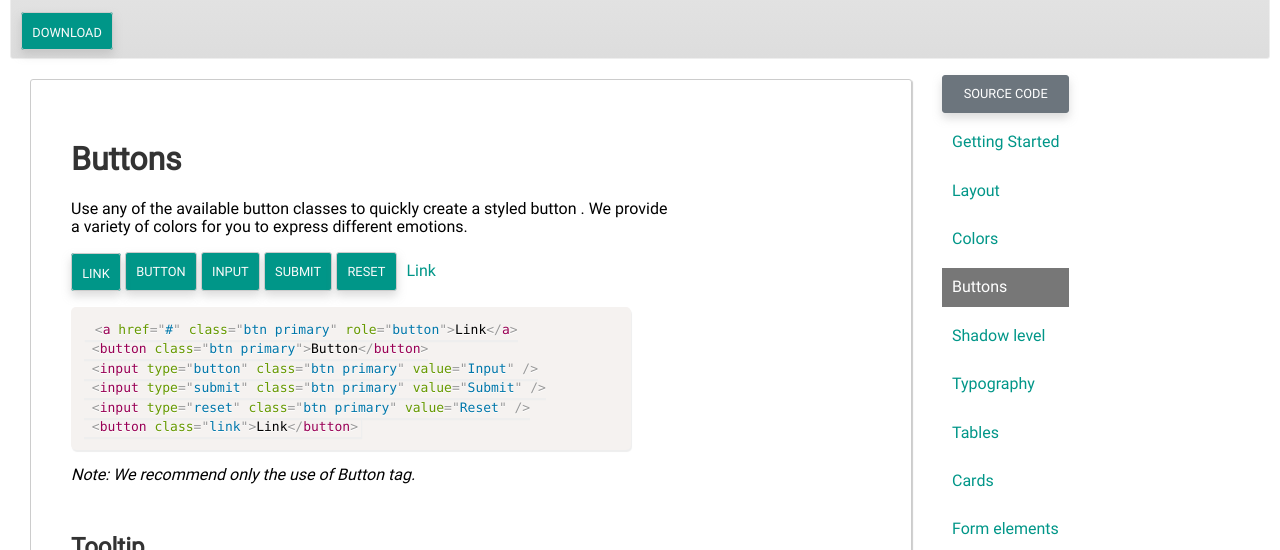
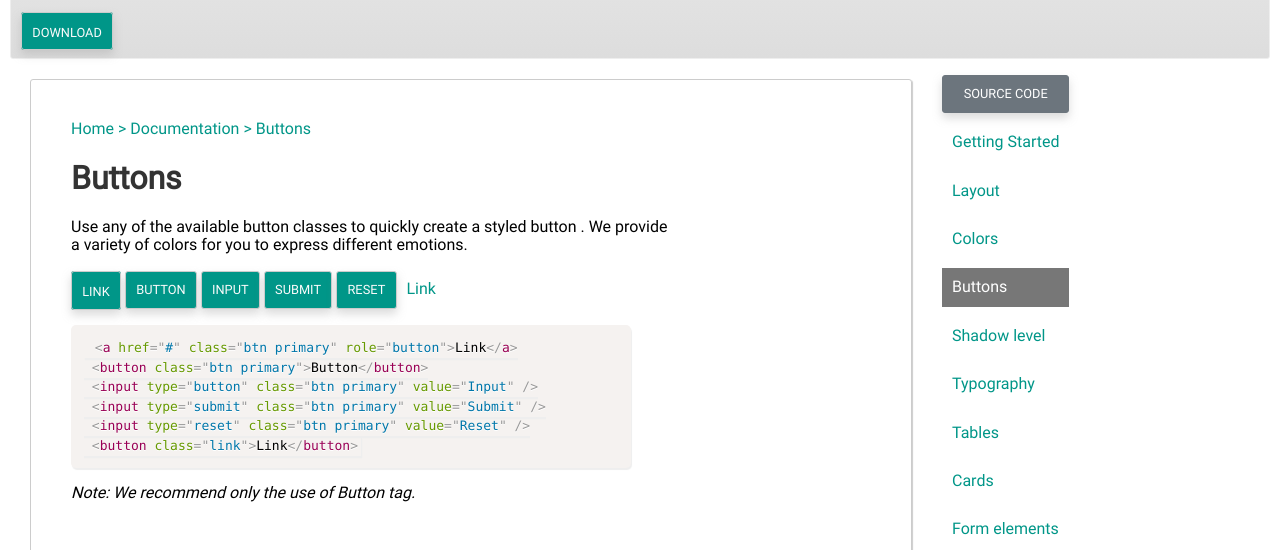
Before and after one commit to AdrianoLupossa/neptuno, a website: page dist/docs/buttons.html in a window 1280 px wide. Shown: the part 195-745 px from the top of the page. Drawn offline with Linux system fonts and the light colour scheme.

Commit message:
add breadcrumbs with microformats

```diff
--- a/dist/docs/buttons.html
+++ b/dist/docs/buttons.html
@@ -10,7 +10,7 @@
 	<link rel="stylesheet" href="../css/app.css" />
 	<link rel="stylesheet" href="../css/prism.css" />
 	<meta property="og:author" content="Adriano Lupossa" />
-    <meta property="og:site_url" content="neptuno.github.io/dist/docs/buttons.html" />
+    <meta property="og:site_url" content="https://adrianolupossa.github.io/neptuno/dist/docs/buttons.html" />
     <meta property="og:image" content="../assets/icons/icon-black.png" />
     <meta name="description" content="We provide customizable buttons.Use any of the available button classes to quickly create a styled button.We provide a variety of colors for you to express different emotions." />
 </head>
@@ -53,6 +53,24 @@
 		<div class="doc-body">
 
 			<section class="card container doc-content" id="buttons">
+				<div style="display: inline;" itemscope itemtype="https://data-vocabulary.org/Breadcrumb">
+					<a href="../../index.html" itemprop="url">
+						<span itemprop="title">Home</span> >
+					</a>
+				</div>
+
+				<div style="display: inline;" itemscope itemtype="https://data-vocabulary.org/Breadcrumb">
+					<a href="index.html" itemprop="url">
+						<span itemprop="title">Documentation</span> >
+					</a>
+				</div>
+
+				<div style="display: inline;" itemscope itemtype="https://data-vocabulary.org/Breadcrumb">
+					<a href="buttons.html" itemprop="url">
+						<span itemprop="title">Buttons</span>
+					</a>
+				</div>
+
 				<div class="group buttons">
 					<h1>Buttons</h1>
 					<p>
```
